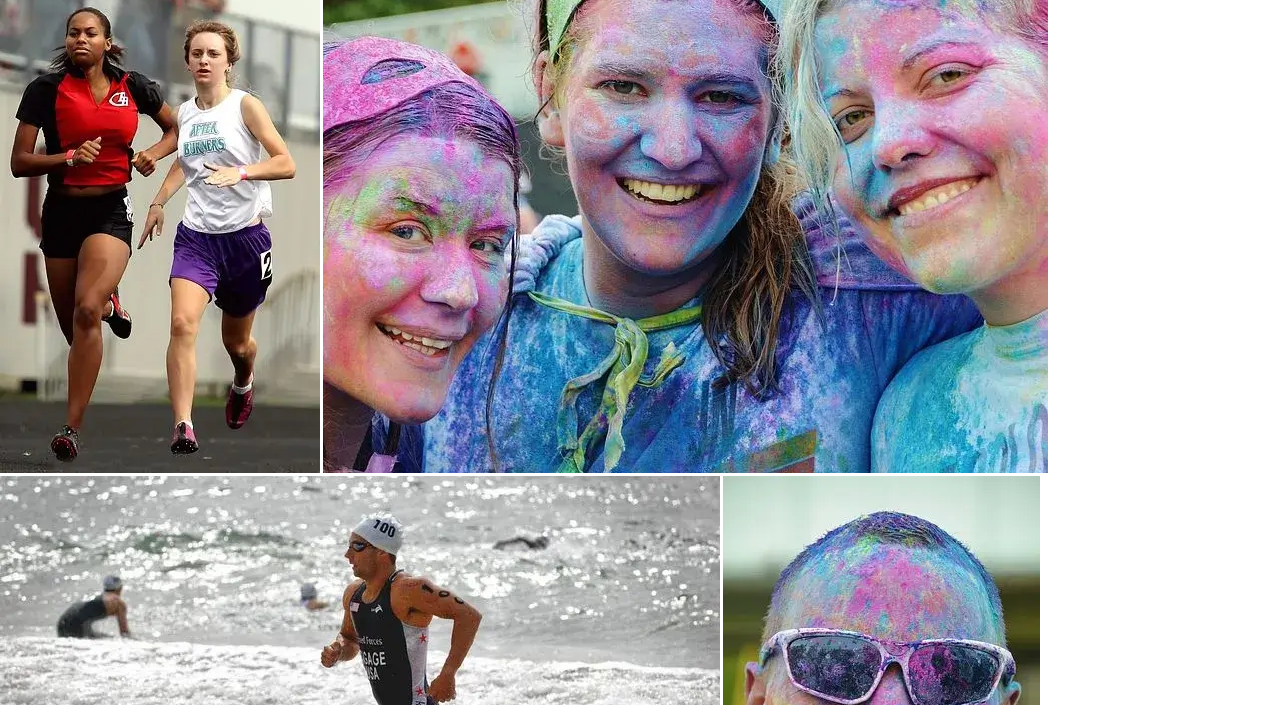
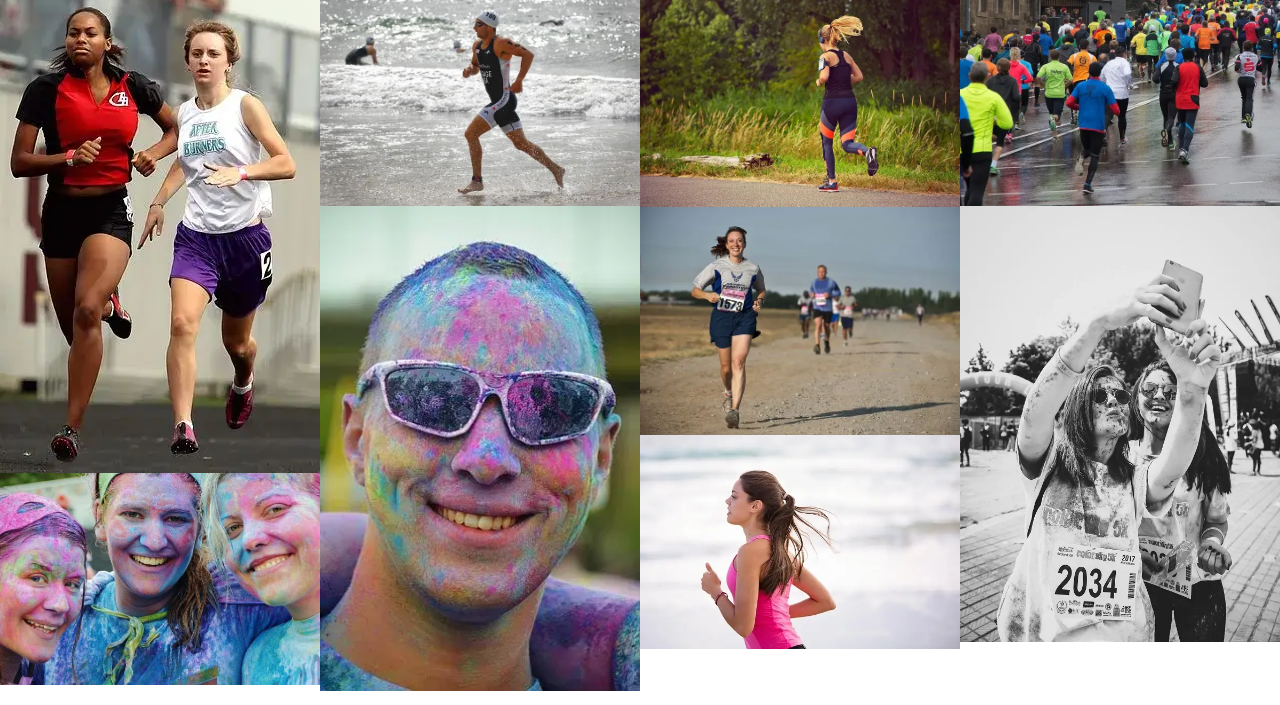
Before and after one commit to deadr1pley/love-running, a plain HTML site: page gallery.html in a window 1280 px wide. Shown: the part 86-791 px from the top of the page. Drawn offline with nearby package versions, Linux system fonts and the light colour scheme.

Commit message:
Add increase gallery columns on larger screens

```diff
--- a/assets/css/style.css
+++ b/assets/css/style.css
@@ -187,6 +187,25 @@ main {
     color: #fafafa;
 }
 
+/* Gallery page */
+#photos img {
+    width: 100%;
+    line-height: 1em;
+}
+
+#photos {
+    line-height: 0;
+}
+
+/* Footer */
+#social-networks {
+    text-align: center;
+    padding: 20px 0;
+    display: flex;
+    justify-content: space-evenly;
+    list-style-type: none;
+}
+
 /* Footer */
 #social-networks {
     text-align: center;
@@ -200,6 +219,14 @@ main {
     font-size: 160%;
     padding: 5%;
     color: #3a3a3a;
+}
+
+/* Media query: large or landscape phones (576px and up) */
+@media screen and (min-width: 576px) {
+    #photos {
+        column-count: 2;
+        column-gap: 0;
+    }
 }
 
 /* Media query: tablets and larger (768px and up) */
@@ -260,12 +287,23 @@ main {
         text-align: end;
         align-self: flex-end;
     }
+
+    /* Gallery */
+    #photos {
+        column-count: 3;
+    }
+
 }
 
 /* Large devices (laptops and desktops, 992px and up) */
 @media screen and (min-width: 992px) {
     #menu a:hover{
         border-bottom: 1px solid #3a3a3a;
+    }
+
+     /* Gallery */
+    #photos {
+        column-count: 4;
     }
 }
 
```
